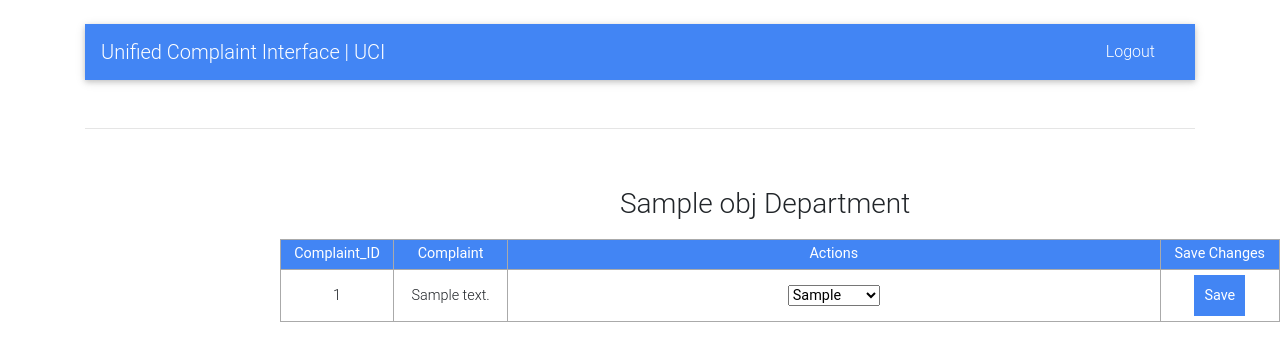
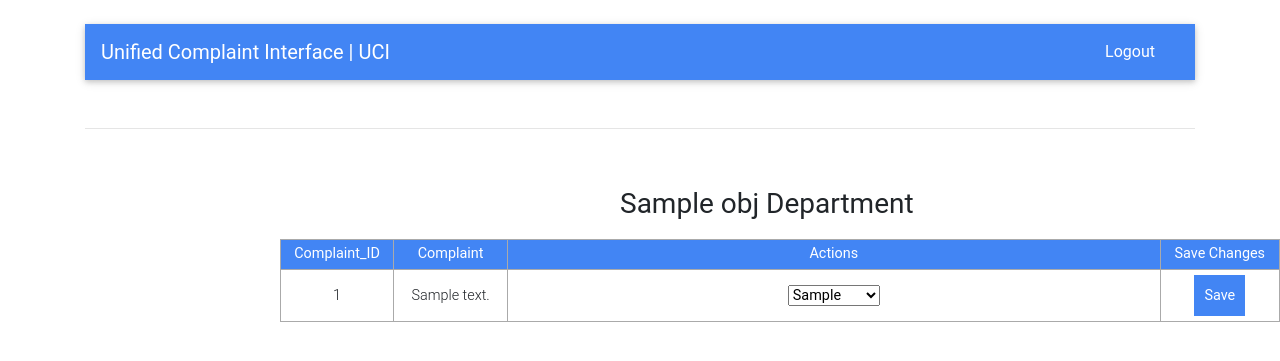
Before and after one commit to still-n0thing/UCI, a Flask app: template templates/table.html in a window 1280 px wide. Shown: the top 361 px of the page. Run offline with Flask 2, Linux system fonts and the light colour scheme; the template is opened without the code that fills it: most values are stand-ins (such as "Sample title", 1, 10 or a date in 2020); some libraries are stand-ins or nearby versions.

Commit message:
Update table.html

```diff
--- a/templates/table.html
+++ b/templates/table.html
@@ -71,10 +71,10 @@
 
 <div class="container my-4">
     <nav class="navbar navbar-dark primary-color">
-        <a class="navbar-brand" href="/">Unified Complaint Interface | UCI</a>
+        <a class="navbar-brand" href="/"><b>Unified Complaint Interface | UCI</b></a>
 
                 <span id="logout-btn" class="navbar-text white-text my-0 mr-4">
-                <a href="{{ url_for('login') }}">Logout</a>
+                <a href="{{ url_for('login') }}"><b>Logout</b></a>
             </span>
 
     </nav>
@@ -84,7 +84,7 @@
 </div>
 
 <div class="content" style="margin-left: 280px ; width: 1000px; ">
-    <h3 style="margin-left: 330px; padding: 10px;">{{obj.page_name}} Department </h3>
+    <h3 style="margin-left: 330px; padding: 10px;"><b>{{obj.page_name}} Department </b></h3>
         <table>
             <tr style="color: white; background-color: #4285f4;">
                 <th> Complaint_ID</th>
```
